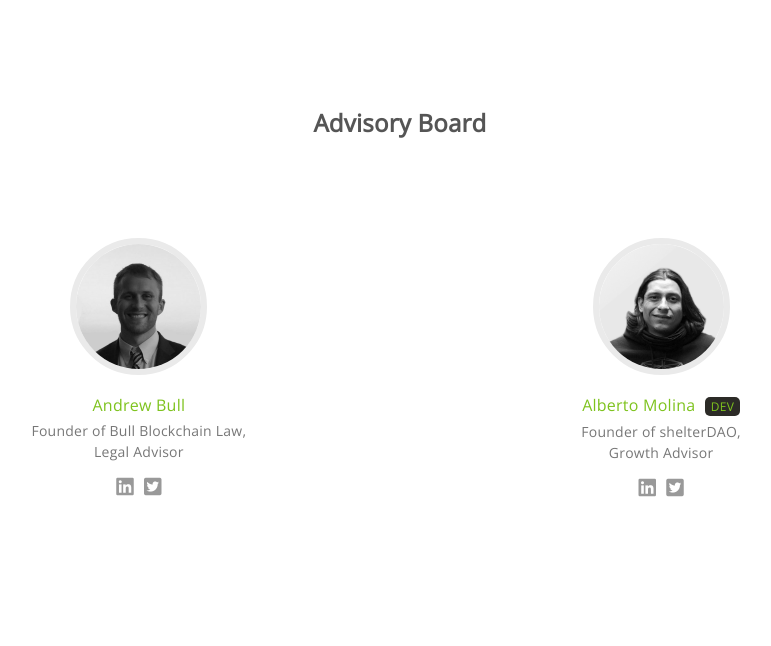
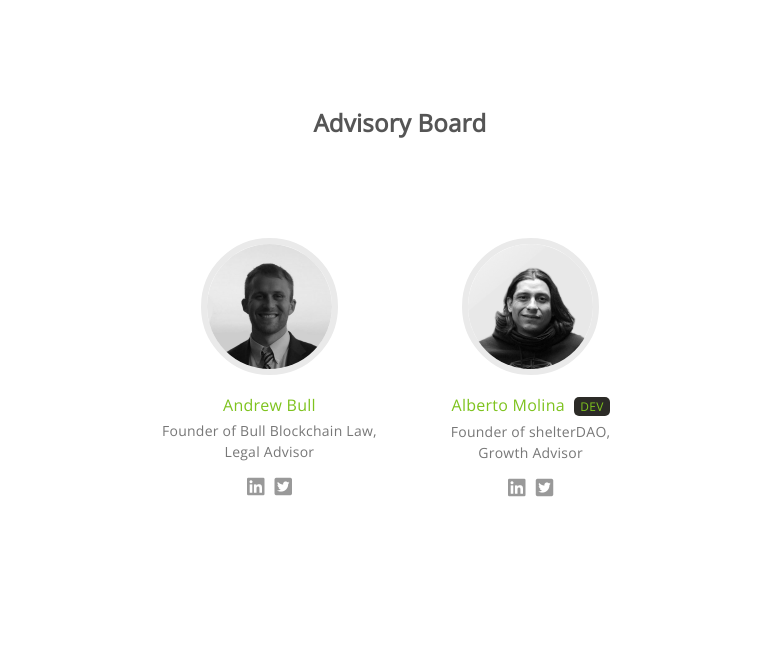
Before and after one commit to Konjure/konjure-org, a PHP site: page /company/meet-the-team in a window 1280 px wide. Shown: the part 1715-2361 px from the top of the page, without its empty margins (240-1011 px from the left). Run offline with PHP 8.4, Linux system fonts and the light colour scheme.

Commit message:
Spacing fix

```diff
--- a/company/meet-the-team/index.php
+++ b/company/meet-the-team/index.php
@@ -168,6 +168,9 @@
 				<h2 class="headline" data-sr="enter top, and hustle 20px">Advisory Board</h2>
 				<div class="grid no-padding">
 					<div class="row">
+						<div class="cell">
+
+						</div>
 						<div class="cell" data-sr="enter top, and hustle 20px">
 							<img src="../../assets/media/images/andrew.png" class="member no-select center"/>
 							<img src="../../assets/media/images/ghost.png" class="ghostpop no-select"/>
@@ -183,6 +186,9 @@
 							<h5>Founder of shelterDAO,<br>Growth Advisor</h5>
 							<a href="https://www.linkedin.com/in/alberto-molina-thinklifestyle" target="_blank"><i class="fab fa-linkedin"></i></a>
 							<a href="https://twitter.com/shelterdao" target="_blank"><i class="fab fa-twitter-square"></i></a>
+						</div>
+						<div class="cell">
+
 						</div>
 					</div>
 				</div>
```
